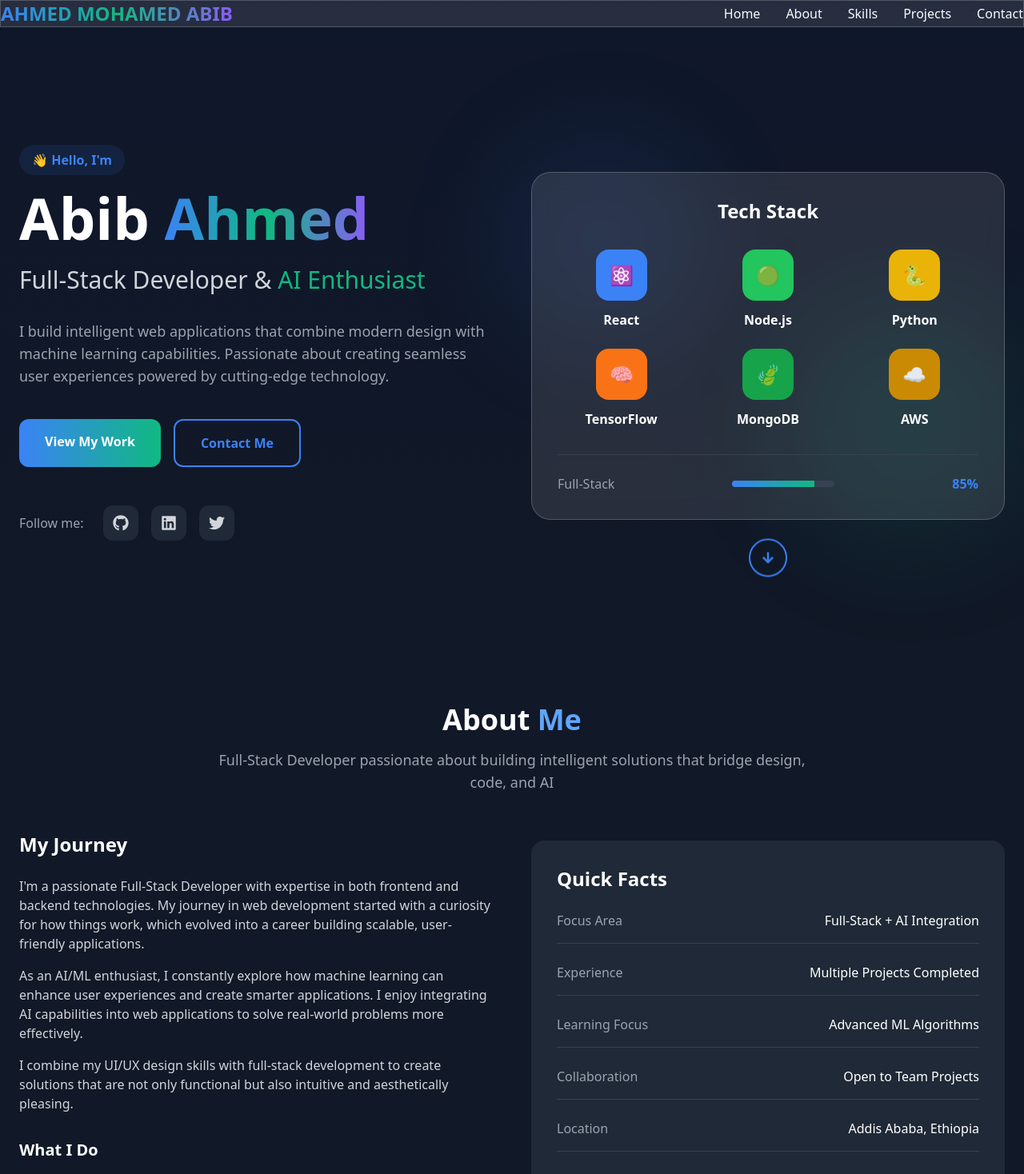
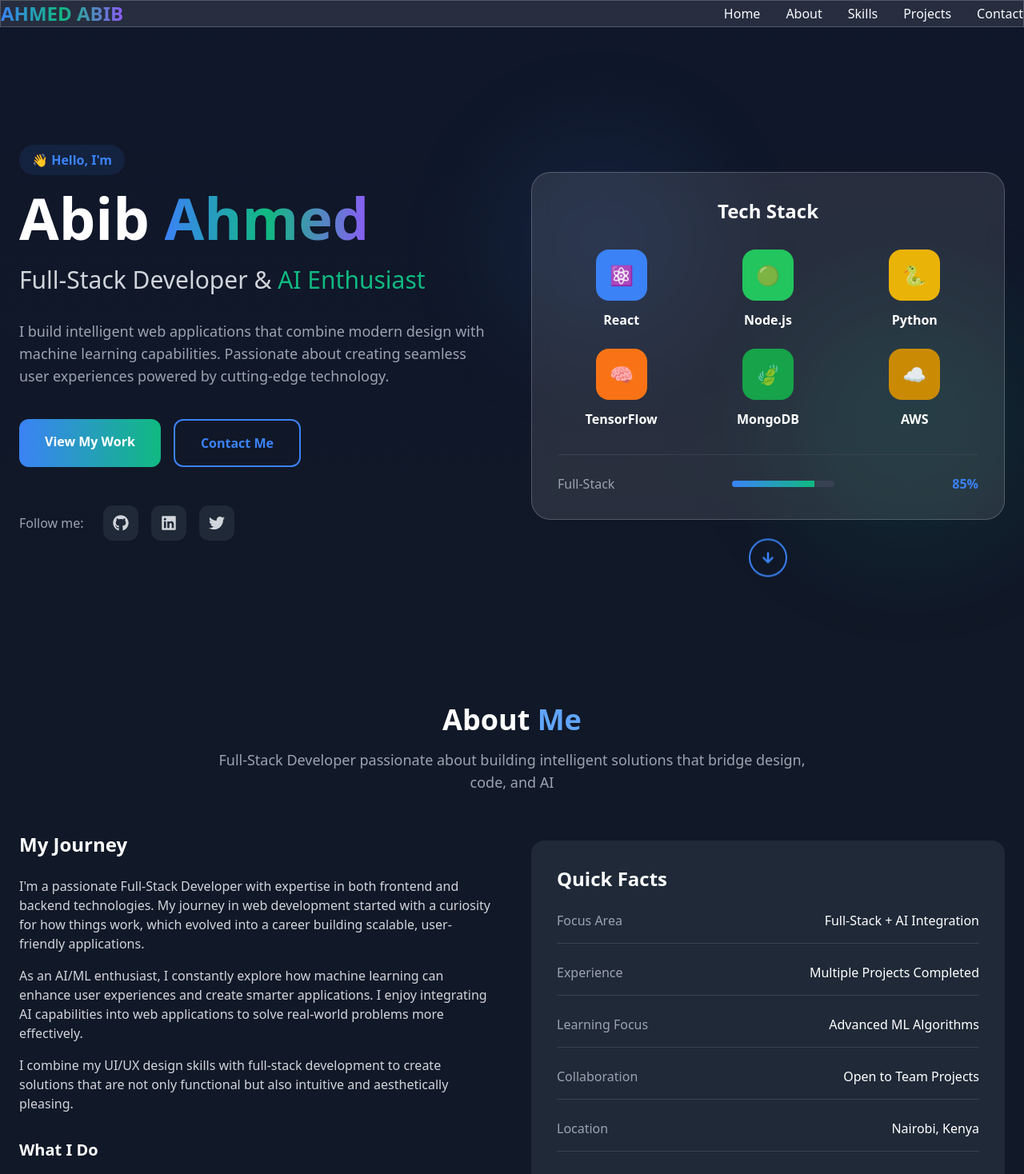
Before and after one commit to fdesdsf/PORTFOLIO_MANAGEMENT, a React (Vite) app in the folder portfolio-site/: page / in a window 1280 px wide. Shown: the top 1468 px of the page at 80% size. Built offline with nearby package versions, Linux system fonts and the light colour scheme.

Commit message:
Updated portfolio design

```diff
--- a/portfolio-site/index.html
+++ b/portfolio-site/index.html
@@ -4,8 +4,8 @@
     <meta charset="UTF-8" />
     <link rel="icon" type="image/x-icon" href="/favicon.ico" />
     <meta name="viewport" content="width=device-width, initial-scale=1.0" />
-    <title>AHMED MOHAMED | Full-Stack Developer & AI Enthusiast</title>
-    <meta name="description" content="Portfolio of AHMED MOHAMED ABIB - Full-Stack Developer, AI/ML Enthusiast, and UI/UX Designer">
+    <title>AHMED ABIB</title>
+    <meta name="description" content="Portfolio of AHMED ABIB - Full-Stack Developer, AI/ML Enthusiast, and UI/UX Designer">
     <meta name="keywords" content="Full-Stack Developer, AI, Machine Learning, React, Node.js, Python, Portfolio">
   </head>
   <body>
--- a/portfolio-site/src/components/About.jsx
+++ b/portfolio-site/src/components/About.jsx
@@ -67,7 +67,7 @@ const About = () => {
                 { label: 'Experience', value: 'Multiple Projects Completed' },
                 { label: 'Learning Focus', value: 'Advanced ML Algorithms' },
                 { label: 'Collaboration', value: 'Open to Team Projects' },
-                { label: 'Location', value: 'Addis Ababa, Ethiopia' },
+                { label: 'Location', value: 'Nairobi, Kenya' },
                 { label: 'Availability', value: 'Open for Opportunities' },
               ].map((fact, index) => (
                 <div key={index} className="flex justify-between border-b border-gray-700 pb-4">
--- a/portfolio-site/src/components/Footer.jsx
+++ b/portfolio-site/src/components/Footer.jsx
@@ -8,7 +8,7 @@ const Footer = () => {
       <div className="container mx-auto px-6 py-12">
         <div className="flex flex-col md:flex-row justify-between items-center">
           <div className="mb-8 md:mb-0">
-            <h3 className="text-2xl font-bold text-white mb-2">AHMED MOHAMED ABIB</h3>
+            <h3 className="text-2xl font-bold text-white mb-2">AHMED ABIB</h3>
             <p className="text-gray-400">Full-Stack Developer & AI Enthusiast</p>
           </div>
 
@@ -21,9 +21,9 @@ const Footer = () => {
           </div>
 
           <div className="text-center md:text-right">
-            <p className="text-gray-400">
+            {/* <p className="text-gray-400">
               Built with <span className="text-red-500">❤️</span> and React
-            </p>
+            </p> */}
             <p className="text-gray-500 text-sm mt-1">
               © {currentYear} All rights reserved
             </p>
--- a/portfolio-site/src/components/Header.jsx
+++ b/portfolio-site/src/components/Header.jsx
@@ -17,7 +17,7 @@ const Header = () => {
       <div className="section-padding">
         <div className="flex justify-between items-center">
           <a href="#home" className="text-2xl font-bold gradient-text">
-            AHMED MOHAMED ABIB
+            AHMED ABIB
           </a>
 
           {/* Desktop Navigation */}
```
Also changed, not shown: 1 other file (tests, documents, lock files or other folders).
